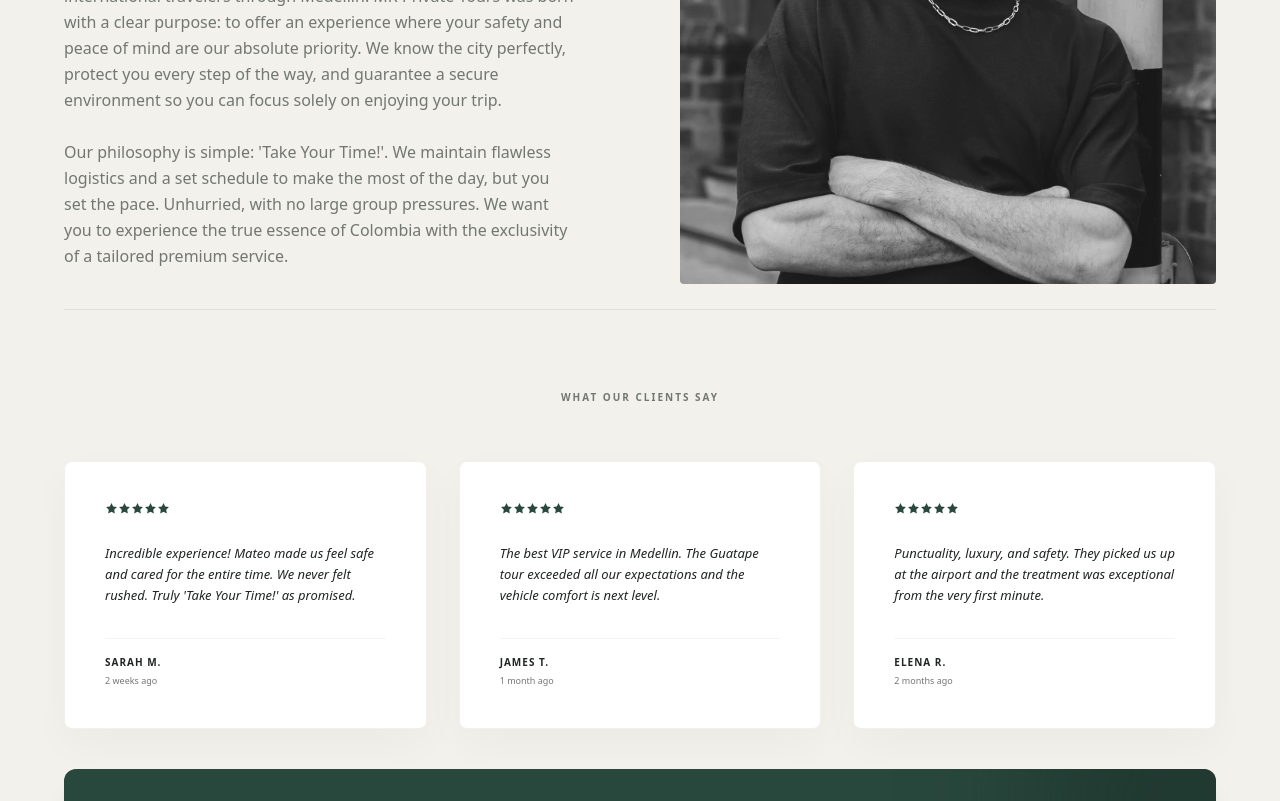
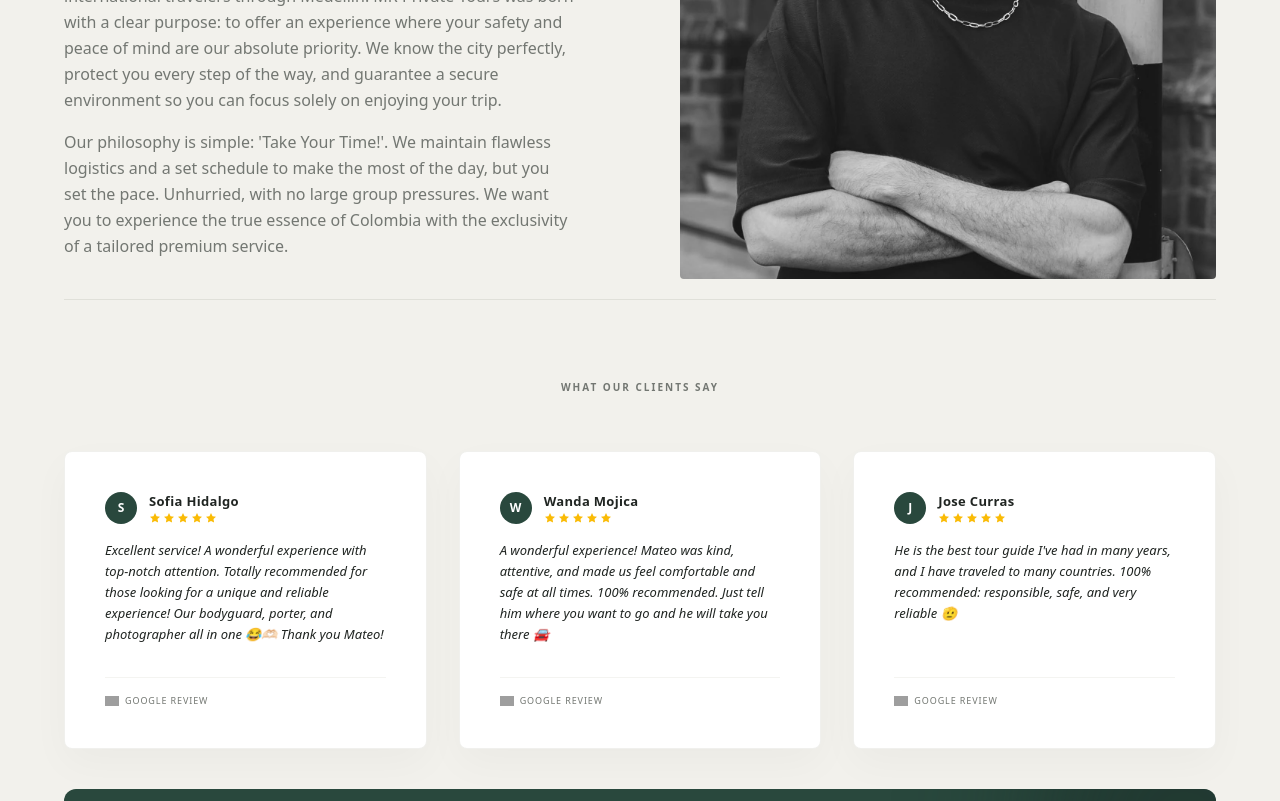
Before and after one commit to mateorestrepodev/MR, a Next.js app: page /en/about in a window 1280 px wide. Shown: the part 420-1221 px from the top of the page. Built offline with nearby package versions, Linux system fonts and the light colour scheme; grey boxes are pictures that could not be loaded.

Commit message:
fix reviews

```diff
--- a/app/[lang]/about/page.tsx
+++ b/app/[lang]/about/page.tsx
@@ -2,11 +2,11 @@ import { getDictionary } from "@/app/lib/get-dictionary";
 import Link from "next/link";
 import Image from "next/image";
 
-// Definimos la estructura de la reseña para TypeScript
+// Estructura ajustada para que coincida exactamente con tu archivo JSON
 interface Review {
+  initial: string;
   name: string;
   text: string;
-  date: string;
 }
 
 export default async function AboutPage({
@@ -22,9 +22,9 @@ export default async function AboutPage({
 
   return (
     <main className="min-h-screen bg-[#F2F1EC] py-6 px-4 md:px-8">
-      {/* Contenedor principal ensanchado para el layout 50/50 */}
-      <div className="max-w-6xl mx-auto flex flex-col ">
-        {/* Botón de Volver (Alineado a la izquierda) */}
+      {/* Contenedor principal */}
+      <div className="max-w-6xl mx-auto flex flex-col">
+        {/* Botón de Volver */}
         <div className="w-full">
           <Link
             href={`/${resolvedParams.lang}`}
@@ -46,7 +46,6 @@ export default async function AboutPage({
 
         {/* Hero Section: Texto a la Izquierda / Foto a la Derecha */}
         <div className="flex flex-col-reverse lg:flex-row items-center gap-16 lg:gap-20">
-          {/* Columna Izquierda: Filosofía y Texto */}
           <div className="w-full lg:w-1/2 flex flex-col items-start text-left my-10">
             <span className="block text-[10px] font-bold uppercase tracking-[0.2em] text-[#737772] mb-5">
               {aboutDict.tag}
@@ -54,15 +53,19 @@ export default async function AboutPage({
             <h1 className="text-4xl md:text-5xl lg:text-[64px] font-light text-[#202522] tracking-tight leading-[1.1] mb-8">
               {aboutDict.title}
             </h1>
-            <p className="text-[#737772] text-sm md:text-base font-light leading-relaxed max-w-lg whitespace-pre-line">
-              {aboutDict.description}
+            <div className="flex flex-col gap-4">
+              <p className="text-[#737772] text-sm md:text-base font-light leading-relaxed max-w-lg">
+                {aboutDict.paragraph_1}
+              </p>
+              <p className="text-[#737772] text-sm md:text-base font-light leading-relaxed max-w-lg">
+                {aboutDict.paragraph_2}
               </p>
             </div>
+          </div>
 
-          {/* Columna Derecha: Fotografía Editorial */}
-          <div className="w-full lg:w-1/2 relative h-[450px] md:h-[550px]  w-full rounded-sm overflow-hidden bg-[#D9D9D2]/30">
+          <div className="w-full lg:w-1/2 relative h-[450px] md:h-[550px] rounded-sm overflow-hidden bg-[#D9D9D2]/30">
             <Image
-              src="/mateo.webp" // Asegúrate de tener esta imagen en tu carpeta public
+              src="/mateo.webp"
               alt="Mateo Restrepo - Founder of MR Medellin Private Tours"
               fill
               priority
@@ -71,7 +74,7 @@ export default async function AboutPage({
           </div>
         </div>
 
-        {/* Citas Editoriales (Reseñas simuladas de Google) */}
+        {/* Citas Editoriales (Reseñas Reales mapeadas desde JSON) */}
         <div className="flex flex-col gap-12 border-t border-[#D9D9D2]/70 pt-20">
           <h2 className="text-[10px] font-bold uppercase tracking-[0.2em] text-[#737772] text-center mb-2">
             {aboutDict.reviews_title}
@@ -83,12 +86,21 @@ export default async function AboutPage({
                 key={idx}
                 className="bg-[#FFFFFF] p-8 md:p-10 rounded-lg flex flex-col justify-between gap-6 shadow-[0_15px_40px_rgba(25,35,30,0.03)] border border-[#D9D9D2]/40"
               >
-                <div className="flex text-[#29483D] mb-1">
+                <div className="flex flex-col gap-4">
+                  <div className="flex items-center gap-3">
+                    <div className="w-8 h-8 rounded-full bg-[#29483D] flex items-center justify-center text-white text-xs font-bold">
+                      {review.initial}
+                    </div>
+                    <div className="flex flex-col">
+                      <span className="text-[#202522] text-[13px] font-bold tracking-wide">
+                        {review.name}
+                      </span>
+                      <div className="flex gap-0.5 text-[#FABB05]">
                         {[...Array(5)].map((_, i) => (
                           <svg
                             key={i}
-                      width="13"
-                      height="13"
+                            width="12"
+                            height="12"
                             viewBox="0 0 24 24"
                             fill="currentColor"
                           >
@@ -96,15 +108,22 @@ export default async function AboutPage({
                           </svg>
                         ))}
                       </div>
+                    </div>
+                  </div>
                   <p className="text-[#202522] text-[13px] font-light leading-relaxed italic">
                     {review.text}
                   </p>
-                <div className="pt-4 border-t border-[#D9D9D2]/30 mt-2">
-                  <h4 className="text-[#202522] text-[10px] font-bold tracking-widest uppercase">
-                    {review.name}
-                  </h4>
-                  <span className="text-[#737772] text-[9px] mt-1 block">
-                    {review.date}
+                </div>
+
+                <div className="pt-4 border-t border-[#D9D9D2]/30 mt-2 flex items-center gap-1.5">
+                  <Image
+                    src="https://upload.wikimedia.org/wikipedia/commons/c/c1/Google_%22G%22_logo.svg"
+                    alt="Google"
+                    width={14}
+                    height={14}
+                  />
+                  <span className="text-[#737772] text-[9px] font-medium uppercase tracking-widest">
+                    Google Review
                   </span>
                 </div>
               </div>
--- a/components/home/AboutSection.tsx
+++ b/components/home/AboutSection.tsx
@@ -9,11 +9,17 @@ interface AboutProps {
     google_title: string;
     google_text: string;
     google_button: string;
+    // Agregamos la regla para que acepte tus reseñas
+    reviews: Array<{
+      initial: string;
+      name: string;
+      text: string;
+    }>;
   };
 }
 
 export default function AboutSection({ dict }: AboutProps) {
-  // Reemplaza esto con el link real de tu Google My Business
+  // Link real de tu Google My Business
   const googleReviewLink = "https://g.page/r/CXtL-ocmtBGUEBM/review";
 
   return (
@@ -53,17 +59,24 @@ export default function AboutSection({ dict }: AboutProps) {
               </p>
             </div>
 
-            {/* Simulación de Reseña en Vivo */}
-            <div className="bg-white w-full p-5 rounded-lg border border-[#D9D9D2]/50 shadow-sm flex flex-col gap-3">
+            {/* Mapeo dinámico de tus Reseñas Reales */}
+            <div className="w-full flex flex-col gap-4">
+              {dict.reviews &&
+                dict.reviews.map((review, index) => (
+                  <div
+                    key={index}
+                    className="bg-white w-full p-5 rounded-lg border border-[#D9D9D2]/50 shadow-sm flex flex-col gap-3"
+                  >
                     <div className="flex items-center gap-3">
                       <div className="w-8 h-8 rounded-full bg-[#29483D] flex items-center justify-center text-white text-xs font-bold">
-                  S
+                        {review.initial}
                       </div>
                       <div className="flex flex-col">
                         <span className="text-[#202522] text-xs font-semibold">
-                    Sarah M.
+                          {review.name}
                         </span>
                         <div className="flex gap-0.5 text-[#FABB05]">
+                          {/* Generamos las 5 estrellas automáticamente */}
                           {[...Array(5)].map((_, i) => (
                             <svg
                               key={i}
@@ -79,9 +92,7 @@ export default function AboutSection({ dict }: AboutProps) {
                       </div>
                     </div>
                     <p className="text-[#737772] text-[11px] font-light italic leading-relaxed">
-                Incredible experience! Mateo made us feel safe and cared for the
-                entire time. We never felt rushed. Truly Take Your Time! as
-                promised.
+                      {review.text}
                     </p>
                     <div className="flex items-center gap-1 mt-1">
                       <Image
@@ -94,6 +105,8 @@ export default function AboutSection({ dict }: AboutProps) {
                         Google Review
                       </span>
                     </div>
+                  </div>
+                ))}
             </div>
 
             <a
--- a/dictionaries/en.json
+++ b/dictionaries/en.json
@@ -52,7 +52,8 @@
         "includes": [
           "Private VIP Transportation",
           "Bilingual Expert Guide",
-            "Comuna 13 Graffiti Tour"          ],
+          "Comuna 13 Graffiti Tour"
+        ],
         "price": 140,
         "book_button": "Request via WhatsApp",
         "back_button": "Back to Home",
@@ -65,7 +66,7 @@
         "image_count": 3,
         "title": "Coffee Farm Experience",
         "description": "Immerse yourself in authentic Colombian coffee culture with a VIP experience just minutes away from the city. During this immersive 5-hour journey, we will pick you up from your hotel and take you to a traditional farm where you will discover the entire specialty coffee process, from seed to the perfect cup. Enjoy a guided tasting by local experts in a breathtaking natural setting. A fully private tour, designed to awaken your senses at your own pace.",
-          "duration": "5 - 6  Hours",
+        "duration": "5 - 6 Hours",
         "includes": [
           "Private VIP Transportation",
           "Bilingual Expert Guide",
@@ -100,7 +101,6 @@
         "fee_note": "Price per vehicle, not per person."
       }
     },
-
     "collection": {
       "title": "Signature Experiences",
       "subtitle": "Discover our handpicked private tours around Medellín and Antioquia. Designed around your pace.",
@@ -109,35 +109,35 @@
     "custom_tour": {
       "title": "Bespoke Itineraries",
       "subtitle": "Looking for something unique? Design a tailor-made experience in Medellín with our private concierge.",
-      "button": "Contact ",
+      "button": "Contact",
       "message": "Hello! I would like to design a custom private tour in Medellin."
     },
     "about": {
       "tag": "THE FOUNDER",
       "title": "Hello, I'm Mateo Restrepo.",
-  "description": "For over 5 years, I've had the privilege of guiding and transporting international travelers through Medellin. MR Private Tours was born with a clear purpose: to offer an experience where your safety and peace of mind are our absolute priority. We know the city perfectly, protect you every step of the way, and guarantee a secure environment so you can focus solely on enjoying your trip.\n\nOur philosophy is simple: 'Take Your Time!'. We maintain flawless logistics and a set schedule to make the most of the day, but you set the pace. Unhurried, with no large group pressures. We want you to experience the true essence of Colombia with the exclusivity of a tailored premium service.",
+      "paragraph_1": "For over 5 years, I've had the privilege of guiding and transporting international travelers through Medellin. MR Private Tours was born with a clear purpose: to offer an experience where your safety and peace of mind are our absolute priority. We know the city perfectly, protect you every step of the way, and guarantee a secure environment so you can focus solely on enjoying your trip.",
+      "paragraph_2": "Our philosophy is simple: 'Take Your Time!'. We maintain flawless logistics and a set schedule to make the most of the day, but you set the pace. Unhurried, with no large group pressures. We want you to experience the true essence of Colombia with the exclusivity of a tailored premium service.",
       "reviews_title": "WHAT OUR CLIENTS SAY",
       "google_title": "Real Experiences",
       "google_text": "Discover why travelers from all over the world trust us for their stay in Medellin.",
       "google_button": "Read reviews on Google Maps",
       "reviews": [
         {
-      "name": "Sarah M.",
-      "text": "Incredible experience! Mateo made us feel safe and cared for the entire time. We never felt rushed. Truly 'Take Your Time!' as promised.",
-      "date": "2 weeks ago"
+          "initial": "S",
+          "name": "Sofia Hidalgo",
+          "text": "Excellent service! A wonderful experience with top-notch attention. Totally recommended for those looking for a unique and reliable experience! Our bodyguard, porter, and photographer all in one 😂🫶🏻 Thank you Mateo!"
         },
         {
-      "name": "James T.",
-      "text": "The best VIP service in Medellin. The Guatape tour exceeded all our expectations and the vehicle comfort is next level.",
-      "date": "1 month ago"
+          "initial": "W",
+          "name": "Wanda Mojica",
+          "text": "A wonderful experience! Mateo was kind, attentive, and made us feel comfortable and safe at all times. 100% recommended. Just tell him where you want to go and he will take you there 🚘"
         },
         {
-      "name": "Elena R.",
-      "text": "Punctuality, luxury, and safety. They picked us up at the airport and the treatment was exceptional from the very first minute.",
-      "date": "2 months ago"
+          "initial": "J",
+          "name": "Jose Curras",
+          "text": "He is the best tour guide I've had in many years, and I have traveled to many countries. 100% recommended: responsible, safe, and very reliable 🫡"
         }
       ]
     }
-
   }
 }
--- a/dictionaries/es.json
+++ b/dictionaries/es.json
@@ -14,7 +14,7 @@
       "name_label": "Nombre Completo",
       "name_placeholder": "Juan Pérez",
       "date_label": "Fecha Preferida",
-      "price_label": "Precio ",
+      "price_label": "Precio",
       "button": "Cotizar por WhatsApp",
       "view_details": "Ver detalles completos",
       "greeting": "¡Hola! Soy {name}. Estoy interesado en reservar el *{tour}* para el *{date}*."
@@ -52,7 +52,8 @@
         "includes": [
           "Transporte Privado VIP",
           "Guía Experto Bilingüe",
-            "Tour de Graffiti en Comuna 13"          ],
+          "Tour de Graffiti en Comuna 13"
+        ],
         "price": 140,
         "book_button": "Solicitar por WhatsApp",
         "back_button": "Volver al Inicio",
@@ -108,32 +109,33 @@
     "custom_tour": {
       "title": "Itinerarios a la Medida",
       "subtitle": "¿Buscas algo único? Diseña una experiencia personalizada en Medellín con nuestro concierge privado.",
-      "button": "Contactar ",
+      "button": "Contactar",
       "message": "¡Hola! Me gustaría diseñar un tour privado a la medida en Medellín."
     },
     "about": {
       "tag": "EL FUNDADOR",
       "title": "Hola, soy Mateo Restrepo.",
-  "description": "Durante más de 5 años he tenido el privilegio de guiar y transportar a viajeros extranjeros por Medellín. MR Private Tours nació con un propósito claro: ofrecerte una experiencia donde tu seguridad y tranquilidad son nuestra prioridad absoluta. Conocemos la ciudad a la perfección, te protegemos en cada etapa del camino y garantizamos un entorno seguro para que solo te preocupes por disfrutar.\n\nNuestra filosofía es sencilla: 'Take Your Time!'. Mantenemos una logística impecable y un itinerario establecido para aprovechar el día, pero el ritmo lo marcas tú. Sin prisas, sin presiones de grupos grandes. Queremos que vivas la verdadera esencia de Colombia con la exclusividad de un servicio premium diseñado a tu medida.",
+      "paragraph_1": "Durante más de 5 años he tenido el privilegio de guiar y transportar a viajeros extranjeros por Medellín. MR Private Tours nació con un propósito claro: ofrecerte una experiencia donde tu seguridad y tranquilidad son nuestra prioridad absoluta. Conocemos la ciudad a la perfección, te protegemos en cada etapa del camino y garantizamos un entorno seguro para que solo te preocupes por disfrutar.",
+      "paragraph_2": "Nuestra filosofía es sencilla: 'Take Your Time!'. Mantenemos una logística impecable y un itinerario establecido para aprovechar el día, pero el ritmo lo marcas tú. Sin prisas, sin presiones de grupos grandes. Queremos que vivas la verdadera esencia de Colombia con la exclusividad de un servicio premium diseñado a tu medida.",
       "reviews_title": "LO QUE DICEN NUESTROS CLIENTES",
       "google_title": "Experiencias Reales",
       "google_text": "Descubre por qué viajeros de todo el mundo confían en nosotros para su estadía en Medellín.",
       "google_button": "Ver reseñas en Google Maps",
       "reviews": [
         {
-      "name": "Sarah M.",
-      "text": "¡Increíble experiencia! Mateo nos hizo sentir seguros y cuidados todo el tiempo. Nunca nos sentimos apurados. Verdaderamente 'Take Your Time!' como prometen.",
-      "date": "Hace 2 semanas"
+          "initial": "S",
+          "name": "Sofia Hidalgo",
+          "text": "¡Excelente servicio! Una experiencia maravillosa, con atención de primera. ¡Totalmente recomendado para quienes buscan una experiencia única y confiable! Nuestro guardaespaldas, maletero y fotógrafo todo en uno 😂🫶🏻 ¡Gracias Mateo!"
         },
         {
-      "name": "James T.",
-      "text": "El mejor servicio VIP en Medellín. El tour a Guatapé superó todas nuestras expectativas y la comodidad del vehículo es de otro nivel.",
-      "date": "Hace 1 mes"
+          "initial": "W",
+          "name": "Wanda Mojica",
+          "text": "¡Una experiencia maravillosa! Mateo fue amable, atento y nos hizo sentir cómodas y seguras en todo momento. Lo recomendamos al 100%. Tú solo dile qué lugar quieres visitar y ahí él te llevará 🚘"
         },
         {
-      "name": "Elena R.",
-      "text": "Puntualidad, lujo y seguridad. Nos recogieron en el aeropuerto y desde el primer minuto el trato fue excepcional.",
-      "date": "Hace 2 meses"
+          "initial": "J",
+          "name": "Jose Curras",
+          "text": "Es el mejor guía turístico que he tenido en muchos años y he viajado a muchos países. Se los recomiendo al 100%: responsable, seguro y muy confiable 🫡"
         }
       ]
     }
```
Lines whose indentation alone changed are shown as unchanged.
